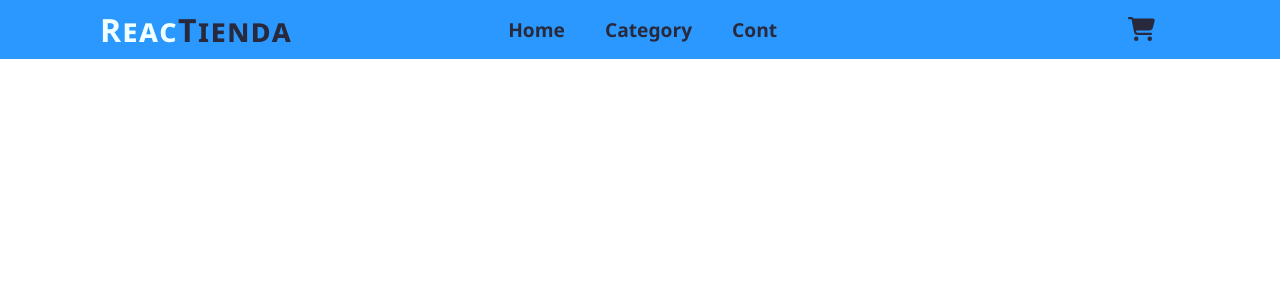
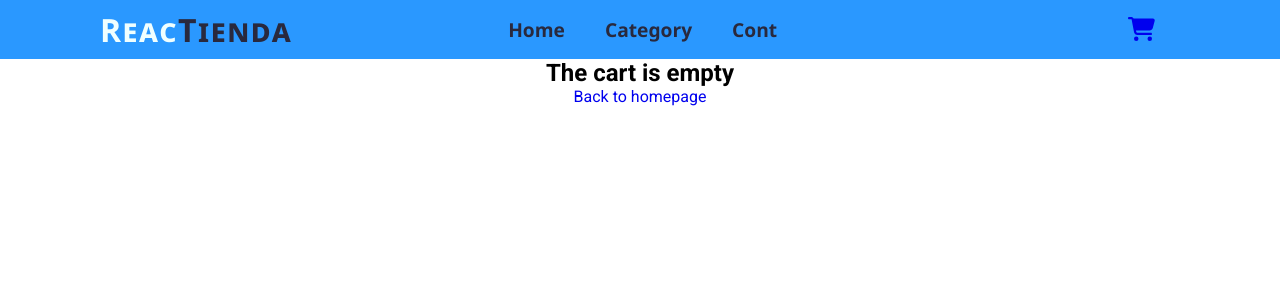
Before and after one commit to TomasZerbino/e-comerce-Zerbino, a React (Create React App) app: page /cart in a window 1280 px wide. Shown: the top 300 px of the page. Built offline with nearby package versions, Linux system fonts and the light colour scheme.

Commit message:
cart view

```diff
--- a/src/App.js
+++ b/src/App.js
@@ -4,6 +4,7 @@ import ItemListContainer from './components/ItemListContainer';
 import ItemDetailContainer from './components/ItemDetailContainer';
 import {BrowserRouter, Routes, Route} from 'react-router-dom'
 import {CartProvider} from './store/cartContext'
+import Cart from './components/Cart';
 
 function App() {
   return (
@@ -16,6 +17,7 @@ function App() {
           <Route path='/' element={<ItemListContainer/>}/>
           <Route path='/detail/:id' element={<ItemDetailContainer/>}/>
           <Route path='/category/:category' element={<ItemListContainer/>}/>
+          <Route path='/cart' element={<Cart/>} />
         </Routes>
       </CartProvider>
       </BrowserRouter>
--- a/src/components/CardWidget.jsx
+++ b/src/components/CardWidget.jsx
@@ -1,11 +1,24 @@
 import { FontAwesomeIcon } from "@fortawesome/react-fontawesome";
 import * as iconList from "@fortawesome/free-solid-svg-icons";
+import { Link } from 'react-router-dom'
+import React, {useContext} from 'react'
+import {cartContext} from '../store/cartContext'
 
 
 function CardWidget() {
+  const {cart} = useContext(cartContext)
+
+  let cartCount = 0
+  cart.forEach(elem => cartCount += elem.quantity)
+
+
   return (
     <div className="cardWidget">
-        <button> <FontAwesomeIcon icon={ iconList.faShoppingCart } /></button>
+        <button> <Link to={'/cart'}><FontAwesomeIcon icon={ iconList.faShoppingCart } /></Link> </button>
+        {(cartCount === 0)? ""
+        :
+        <div>{cartCount}</div>
+        }
     </div>
   )
 }
--- /dev/null
+++ b/src/components/Cart.jsx
@@ -0,0 +1,32 @@
+import React, {useContext} from 'react'
+import {cartContext} from '../store/cartContext'
+import { FontAwesomeIcon } from "@fortawesome/react-fontawesome";
+import * as iconList from "@fortawesome/free-solid-svg-icons";
+import { Link } from 'react-router-dom'
+
+
+function Cart() {
+    const {cart, removeItem} = useContext(cartContext)
+
+  return (
+
+
+    <div>
+        {
+            cart.length === 0
+            ? <div><h2>The cart is empty</h2> <Link to={'/'}>Back to homepage </Link></div>
+
+            :
+        cart.map((prod) =>
+        <div>
+            <div>{prod.title}</div>
+            <div>{prod.quantity}</div>
+            <div>{prod.price}</div>
+            <div><button onClick={ ()=> removeItem(prod.id) }><FontAwesomeIcon icon={ iconList.faTrash }></FontAwesomeIcon></button></div>
+        </div>
+        )}
+    </div>
+  )
+}
+
+export default Cart
--- a/src/store/cartContext.jsx
+++ b/src/store/cartContext.jsx
@@ -41,7 +41,7 @@ export function CartProvider({children}) {
     }
 
     return(
-        <cartContext.Provider value={ {cart, addToCart, setCart} }>
+        <cartContext.Provider value={ {cart, addToCart, setCart, removeItem, clear} }>
             {children}
         </cartContext.Provider>
     )
```
